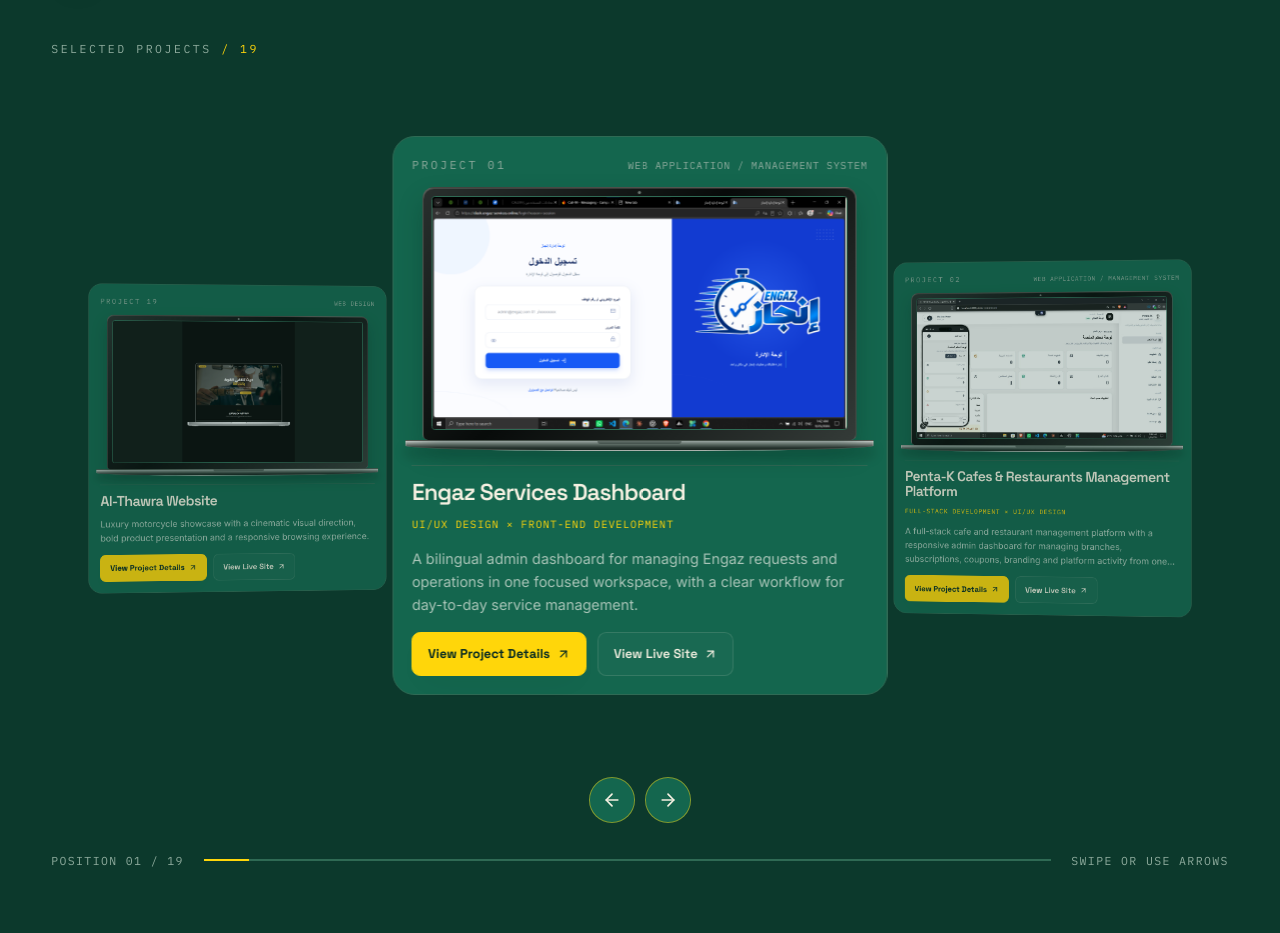
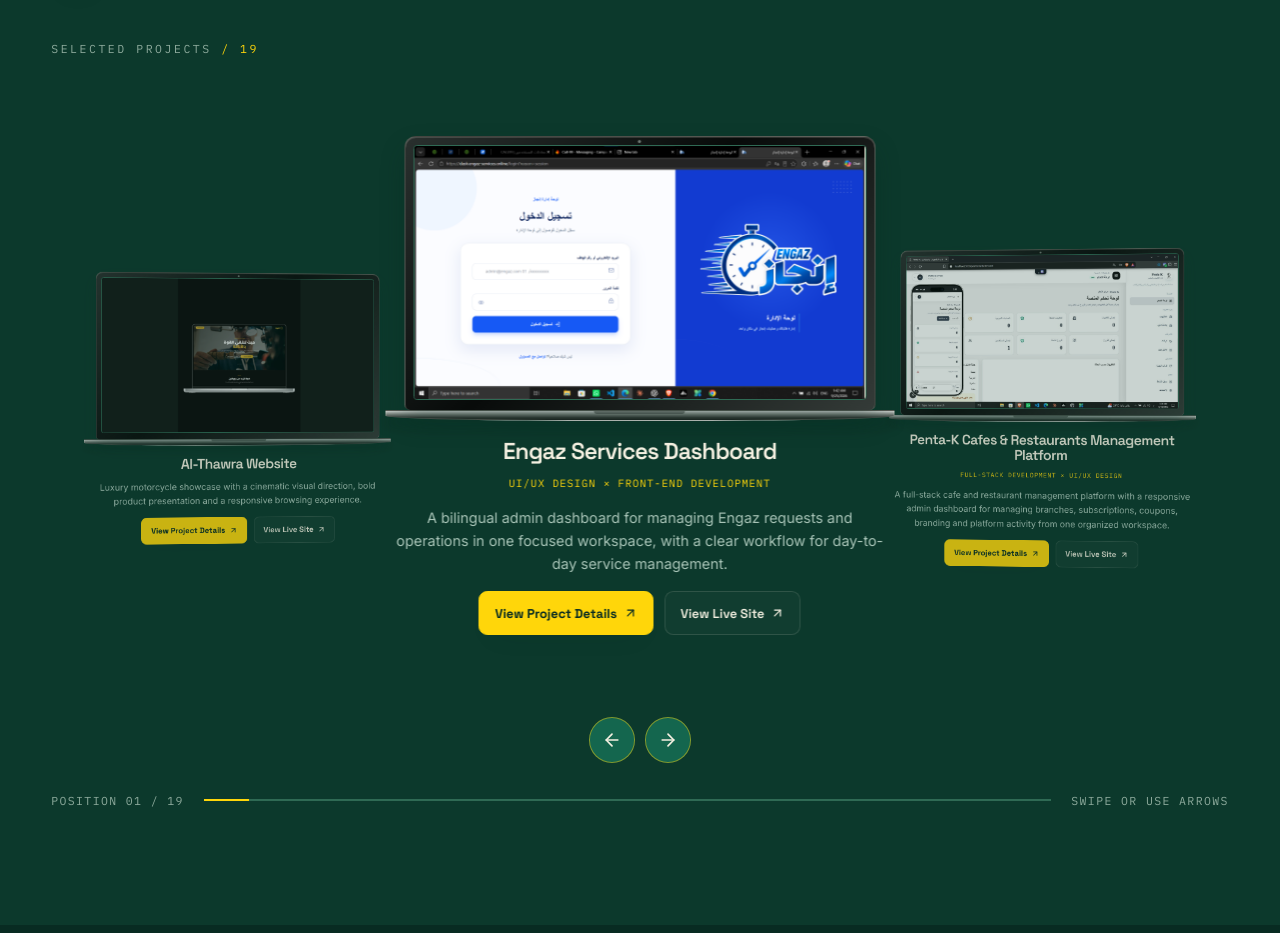
Before and after one commit to AymanGhomim/Ayman-Ghonim, a React (Vite) app: page / in a window 1280 px wide. Shown: the part 4140-5073 px from the top of the page. Built offline with nearby package versions, Linux system fonts and the light colour scheme.

Commit message:
Remove project cards and center details

```diff
--- a/src/index.css
+++ b/src/index.css
@@ -1143,16 +1143,13 @@ button {
 }
 .project-carousel-card {
   height: auto;
-  padding: clamp(0.9rem, 1.5vw, 1.15rem);
-  border: 1px solid var(--border);
-  border-radius: var(--radius-lg);
-  background: var(--surface);
-  transition: border-color 250ms ease;
-}
-.project-carousel-card:hover { border-color: var(--border-hover); }
+  padding: 0;
+  border: 0;
+  border-radius: 0;
+  background: transparent;
+}
 .project-carousel-card .project-showcase-heading {
-  min-height: 0;
-  margin-bottom: 0.75rem;
+  display: none;
 }
 .project-carousel-card .project-showcase-3d { cursor: grab; }
 .project-carousel-card .project-laptop-mockup {
@@ -1220,14 +1217,23 @@ button {
   display: flex;
   flex: none;
   flex-direction: column;
-  margin-top: 0.85rem;
-  padding-top: 0.85rem;
+  align-items: center;
+  margin: 1.1rem auto 0;
+  padding: 0;
+  border: 0;
+  text-align: center;
 }
 .project-carousel-card .project-showcase-content h3 {
   font-size: clamp(1.25rem, 1.8vw, 1.7rem);
   overflow-wrap: anywhere;
 }
+.project-carousel-card .project-showcase-role,
+.project-carousel-card .project-showcase-stack {
+  text-align: center;
+}
 .project-carousel-card .project-showcase-description {
+  max-width: 42rem;
+  margin-inline: auto;
   -webkit-line-clamp: 3;
   font-size: 0.9rem;
   line-height: 1.6;
@@ -1235,6 +1241,7 @@ button {
 .project-carousel-card .project-showcase-actions {
   margin-top: 1rem;
   padding-top: 0;
+  justify-content: center;
 }
 .projects-carousel-footer { margin-top: 1.75rem; }
 .projects-carousel-footer .label-mono { white-space: nowrap; letter-spacing: 0.12em; }
```
